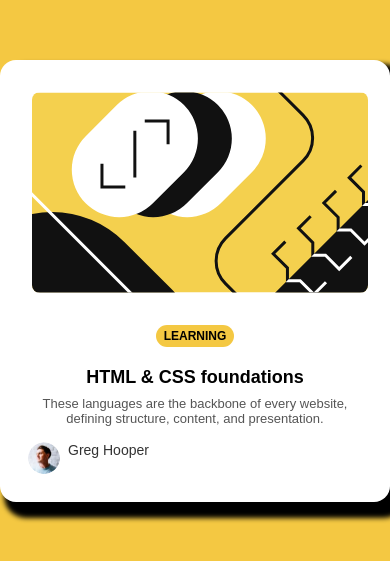
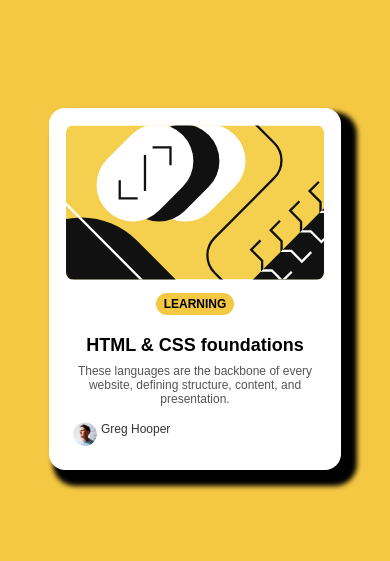
Before and after one commit to Ardiyasaa/blog_preview_card, a plain HTML site: page index.html in a window 390 px wide. Shown: the part 141-702 px from the top of the page. Drawn offline with Linux system fonts and the light colour scheme.

Commit message:
menambah responsive pada blog card

```diff
--- a/style.css
+++ b/style.css
@@ -73,9 +73,43 @@ body {
     color: #333;
 }
 
-@media (max-width: 480px) {
+
+@media (max-width: 768px) {
+    body {
+        padding: 8px;
+    }
+
+    .card {
+        max-width: 300px;
+    }
+
     .card-content {
         padding: 12px;
+    }
+    .card-header {
+        padding: 1px;
+    }
+    .card-header img{
+        width:100%;
+    }
+
+
+    .title {
+        font-size: 20px;
+    }
+
+    .description {
+        font-size: 13px;
+    }
+}
+
+@media (max-width: 480px) {
+    .card {
+        max-width: 260px;
+    }
+
+    .card-content {
+        padding: 8px;
     }
 
     .title {
@@ -83,6 +117,16 @@ body {
     }
 
     .description {
-        font-size: 13px;
+        font-size: 12px;
+    }
+
+    .author img {
+        width: 24px;
+        height: 24px;
+        margin-right: 4px;
+    }
+
+    .author span {
+        font-size: 12px;
     }
 }
```
